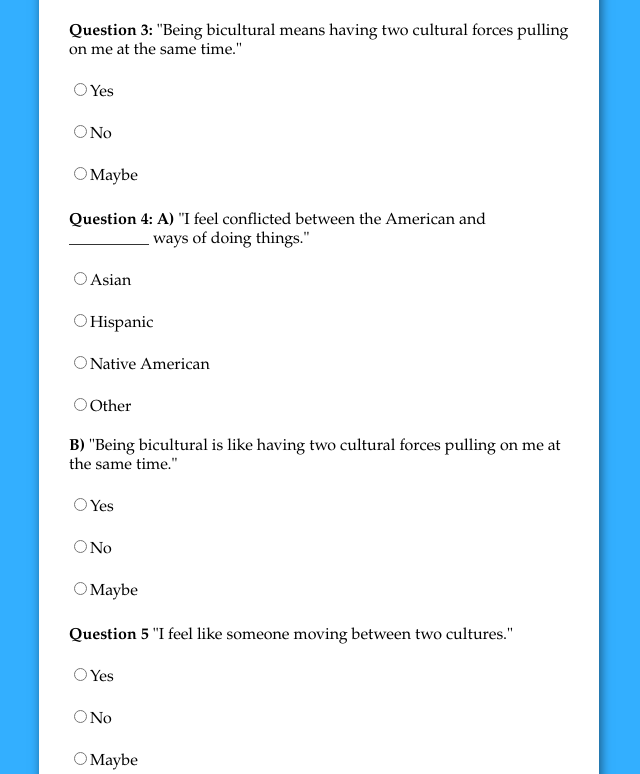
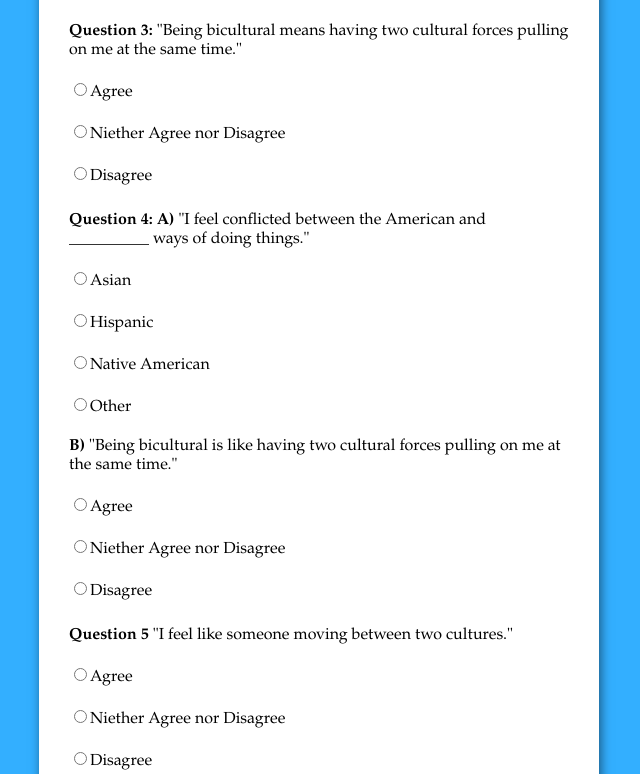
Before and after one commit to SamMaksud/SamMaksud.github.io, a plain HTML site: page Final/Index.html in a window 1280 px wide. Shown: the part 1051-1825 px from the top of the page, without its empty margins (321-961 px from the left). Drawn offline with Linux system fonts and the light colour scheme.

Commit message:
12/3 Update

```diff
--- a/Final/Index.html
+++ b/Final/Index.html
@@ -130,17 +130,17 @@
         <label for="recommed-1">
             <input type="radio"
                    id="recommed-1"
-                   name="recommed">Yes</input>
+                   name="recommed">Agree</input>
         </label>
         <label for="recommed-2">
             <input type="radio"
                    id="recommed-2"
-                   name="recommed">No</input>
+                   name="recommed">Niether Agree nor Disagree</input>
         </label>
         <label for="recommed-3">
             <input type="radio"
                    id="recommed-3"
-                   name="recommed">Maybe</input>
+                   name="recommed">Disagree</input>
         </label>
 
     </div>
@@ -181,17 +181,17 @@
             <label for="recommed-1">
                 <input type="radio"
                        id="recommed-1"
-                       name="recommed">Yes</input>
+                       name="recommed">Agree</input>
             </label>
             <label for="recommed-2">
                 <input type="radio"
                        id="recommed-2"
-                       name="recommed">No</input>
+                       name="recommed">Niether Agree nor Disagree</input>
             </label>
             <label for="recommed-3">
                 <input type="radio"
                        id="recommed-3"
-                       name="recommed">Maybe</input>
+                       name="recommed">Disagree</input>
             </label>
     </div>
     <div class="form-control">
@@ -205,17 +205,17 @@
         <label for="recommed-1">
             <input type="radio"
                    id="recommed-1"
-                   name="recommed">Yes</input>
+                   name="recommed">Agree</input>
         </label>
         <label for="recommed-2">
             <input type="radio"
                    id="recommed-2"
-                   name="recommed">No</input>
+                   name="recommed">Niether Agree nor Disagree</input>
         </label>
         <label for="recommed-3">
             <input type="radio"
                    id="recommed-3"
-                   name="recommed">Maybe</input>
+                   name="recommed">Disagree</input>
         </label>
 
     </div>
@@ -374,17 +374,17 @@
         <label for="recommed-1">
             <input type="radio"
                    id="recommed-1"
-                   name="recommed">Yes</input>
+                   name="recommed">Agree</input>
         </label>
         <label for="recommed-2">
             <input type="radio"
                    id="recommed-2"
-                   name="recommed">No</input>
+                   name="recommed">Niether Agree nor Disagree</input>
         </label>
         <label for="recommed-3">
             <input type="radio"
                    id="recommed-3"
-                   name="recommed">Maybe</input>
+                   name="recommed">Disagree</input>
         </label>
 
     </div>
--- a/Final/stylesheet.css
+++ b/Final/stylesheet.css
@@ -1,3 +1,6 @@
+h1 { font-family: Garamond;
+     font: #fff
+     }
 body {
       background-color: #33AFFF;
       font-family: Garamond;
```
Also changed, not shown: 2 other files.
